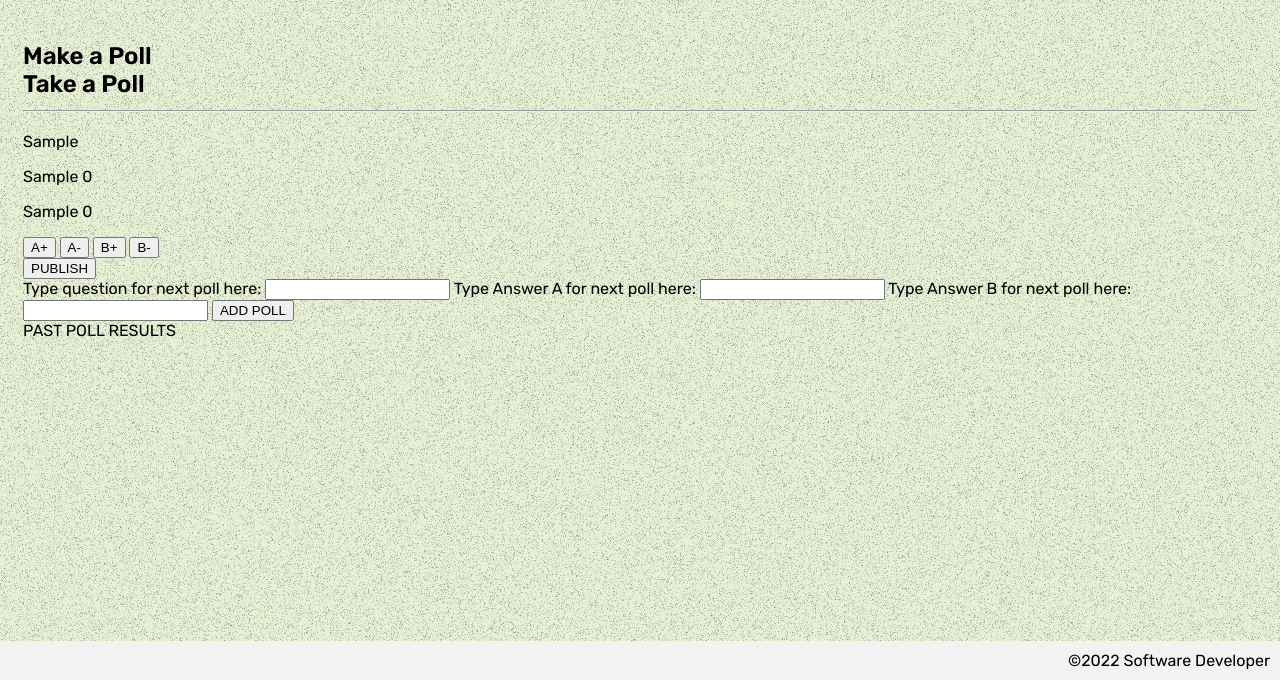
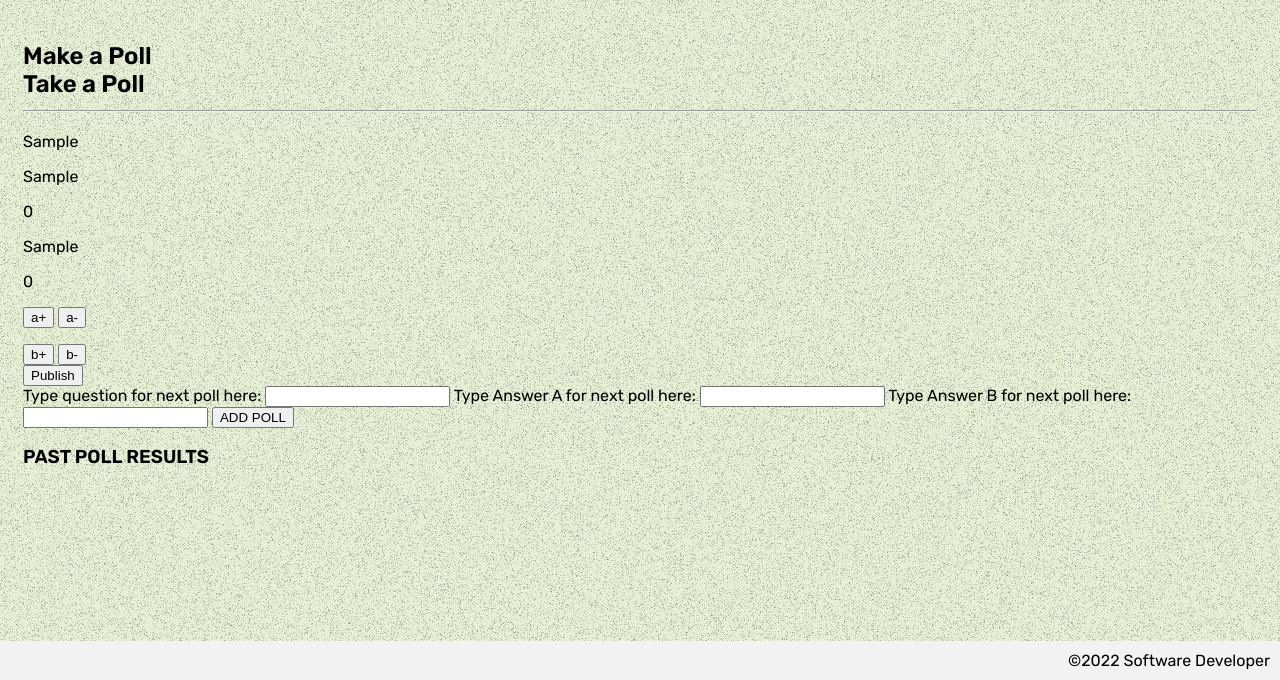
Before and after one commit to Adam-Robson/poll-tracker, a plain HTML site: page index.html in a window 1280 px wide. Both pictures are taken after typing "Sample", "Sample", "Sample" into the empty fields and a click on the button "ADD POLL". Shown: the part 120-800 px from the top of the page. Drawn offline with nearby package versions, Linux system fonts and the light colour scheme; no server answers.

Commit message:
build renderAll and displayAll functions

```diff
--- a/app.js
+++ b/app.js
@@ -1,106 +1,119 @@
-// import functions and grab DOM elements
-import { createPoll, getPolls } from './fetch-utils.js';
-import { renderPoll } from './render-utils.js';
+// Import Functions
+import { createPollRecord, getAllPollRecords } from './fetch-utils.js';
+import { renderPoll, renderAllPolls } from './render-utils.js';
 
-let currentPollQuestion = document.getElementById('current-poll-question');
+/** DOM Elements */
+let activePollQuestion = document.getElementById('active-poll-question');
+let activeAnswerA = document.getElementById('active-answer-a');
+let activeAnswerB = document.getElementById('active-answer-b');
+let pastPollResults = document.getElementById('past-poll-results');
 const addAButton = document.getElementById('add-a-button');
 const addBButton = document.getElementById('add-b-button');
 const subAButton = document.getElementById('sub-a-button');
 const subBButton = document.getElementById('sub-b-button');
-const createForm = document.getElementById('create-form');
+const addPollForm = document.getElementById('add-poll-form');
 const publishButton = document.getElementById('publish-button');
-let pastPollResults = document.getElementById('past-poll-results');
 
-let question = '';
-let answerA = '';
-let answerB = '';
-let answerACount = 0;
-let answerBCount = 0;
+/** Initialize State */
+let activePollQuestionText = '';
 
-createForm.addEventListener('submit', (e) => {
-    e.preventDefault();
-    const data = new FormData(createForm);
+let answer_a = '';
+let answer_b = '';
+let a_count = 0;
+let b_count = 0;
 
-    question = data.get('question-input');
-    answerA = data.get ('answer-a-input');
-    answerB = data.get ('answer-b-input');
+addPollForm.addEventListener('submit', (e) => {
+  e.preventDefault();
+  const data = new FormData(addPollForm);
 
-    createForm.reset();
+  activePollQuestionText = data.get('question-input');
+  answer_a = data.get('answer-a-input');
+  answer_b = data.get('answer-b-input');
 
-    addAButton.disabled = false;
-    addBButton.disabled = false;
-    subAButton.disabled = false;
-    subBButton.disabled = false;
-    publishButton.disabled = false;
+  activePollQuestion.textContent = activePollQuestionText;
+  activeAnswerA.textContent = answer_a;
+  activeAnswerB.textContent = answer_b;
+  addPollForm.reset();
 
-    displayCurrentPoll();
+  enableButtons();
+  displayCurrentPoll();
 });
 
 addAButton.addEventListener('click', () => {
-    answerACount++;
-    displayCurrentPoll();
+  a_count++;
+  displayCurrentPoll();
 });
 
 addBButton.addEventListener('click', () => {
-    answerBCount++;
-    displayCurrentPoll();
+  b_count++;
+  displayCurrentPoll();
 });
 
 subAButton.addEventListener('click', () => {
-    answerACount--;
-    displayCurrentPoll();
+  a_count--;
+  displayCurrentPoll();
 });
 
 subBButton.addEventListener('click', () => {
-    answerBCount--;
-    displayCurrentPoll();
+  b_count--;
+  displayCurrentPoll();
 });
 
-publishButton.addEventListener('click', async() => {
-    const poll = {
-        question: `${question}`,
-        answerA: `${answerA}`,
-        answerB: `${answerB}`,
-        answerACount: `${answerACount}`,
-        answerBCount: `${answerBCount}`,
-    };
+function resetState() {
+  activePollQuestionText = '';
+  answer_a = '';
+  answer_b = '';
+  a_count = 0;
+  b_count = 0;
+  addPollForm.reset();
+}
 
-    question = '';
-    answerA = '';
-    answerB = '';
-    answerACount = 0;
-    answerBCount = 0;
-
-    await createPoll(poll);
-    await displayAllPolls();
-    displayCurrentPoll();
-});
+function enableButtons() {
+  addAButton.disabled = false;
+  addBButton.disabled = false;
+  subAButton.disabled = false;
+  subBButton.disabled = false;
+  publishButton.disabled = false;
+}
 
 function displayCurrentPoll() {
 
-    currentPollQuestion.textContent = '';
+  activePollQuestion.textContent = '';
+  activeAnswerA.textContent = '';
+  activeAnswerB.textContent = '';
 
-    const nuPoll = {
-        question: question,
-        answerA: answerA,
-        answerB: answerB,
-        answerACount: answerACount,
-        answerBCount: answerBCount,
-    };
+  const activePoll = {
+    question: activePollQuestionText,
+    answerA: answer_a,
+    answerB: answer_b,
+    answerACount: a_count,
+    answerBCount: b_count,
+  };
 
-    const renderedPoll = renderPoll(nuPoll);
-    currentPollQuestion.append(renderedPoll);
+  const poll = renderPoll(activePoll);
+  activePollQuestion.append(poll);
+
+  return activePollQuestion;
 }
 
-async function displayAllPolls() {
-    const allPolls = await getPolls();
-    pastPollResults.textContent = '';
+publishButton.addEventListener('click', async () => {
+  const pollRecord = {
+    question: `${activePollQuestionText}`,
+    answerA: `${answer_a}`,
+    answerB: `${answer_b}`,
+    answerACount: `${a_count}`,
+    answerBCount: `${b_count}`,
+  };
 
-    for (let poll of allPolls) {
-        const container = renderPoll(poll);
-        pastPollResults.append(container);
-    }
+  await createPollRecord(pollRecord);
+  displayAllPolls();
+  resetState();
+});
+
+export async function displayAllPolls() {
+  const allPollRecords = await getAllPollRecords();
+
+  const polls = renderAllPolls(allPollRecords);
+  pastPollResults.append(polls);
+  return pastPollResults;
 }
-
-await displayAllPolls();
-displayCurrentPoll();
--- a/fetch-utils.js
+++ b/fetch-utils.js
@@ -1,20 +1,22 @@
-const SUPABASE_URL = 'https://fjidvhxajekcfrrjsnla.supabase.co';
-const SUPABASE_KEY = 'eyJhbGciOiJIUzI1NiIsInR5cCI6IkpXVCJ9.eyJpc3MiOiJzdXBhYmFzZSIsInJlZiI6ImZqaWR2aHhhamVrY2ZycmpzbmxhIiwicm9sZSI6ImFub24iLCJpYXQiOjE2NjAxNDU2ODYsImV4cCI6MTk3NTcyMTY4Nn0._zi_gZoOt0ksKYa3J9htU9w6oH8ojf_WkKrLHWGaswo';
+const SUPABASE_URL = 'https://ucbhjegmnpmhfsfryfos.supabase.co';
+const SUPABASE_KEY = 'eyJhbGciOiJIUzI1NiIsInR5cCI6IkpXVCJ9.eyJpc3MiOiJzdXBhYmFzZSIsInJlZiI6InVjYmhqZWdtbnBtaGZzZnJ5Zm9zIiwicm9sZSI6ImFub24iLCJpYXQiOjE2OTIwNjQzNzksImV4cCI6MjAwNzY0MDM3OX0._lam0-TSSW-yl0lBwoT4Iz9xA6f_gQQPbmLTjprKipE';
 
 const client = supabase.createClient(SUPABASE_URL, SUPABASE_KEY);
 
-export async function createPoll(poll){
-    const resp = await client.from('polltracking').insert(poll);
-    if (resp.error) {
-        throw new Error(resp.error.message);
-    }
-    return resp.data;
+export async function createPollRecord(poll) {
+  const { data, error } = await client
+    .from('polls')
+    .insert(poll);
+
+  if (error) throw new Error(error.message);
+  return data;
 }
 
-export async function getPolls() {
-    const resp = await client.from('polltracking').select('*');
-    if (resp.error) {
-        throw new Error(resp.error.message);
-    }
-    return resp.data;
+export async function getAllPollRecords() {
+  const { data, error } = await client
+    .from('polls')
+    .select('*');
+
+  if (error) throw new Error(error.message);
+  return data;
 }
--- a/index.html
+++ b/index.html
@@ -4,62 +4,61 @@
 <head>
     <meta charset="UTF-8" />
     <meta name="viewport" content="width=device-width, initial-scale=1.0" />
-    <meta http-equiv="X-UA-Compatible" content="ie=edge" />
+    <meta http-equiv="x-ua-compatible" content="ie=edge" />
     <script src="https://cdn.jsdelivr.net/npm/@supabase/supabase-js"></script>
     <link rel="icon" type="image/x-icon" href="/assets/alchemy-favicon.png" />
-    <link rel="preconnect" href="https://fonts.googleapis.com">
-    <link rel="preconnect" href="https://fonts.gstatic.com" crossorigin>
     <link rel="stylesheet" href="./styles.css" />
-    <title>Poll</title>
+    <title>Make A Poll | Take A Poll</title>
 </head>
 
 <body>
   <header>
-        <img src="/assets/icon.png">
+    <img src="/assets/icon.png" />
       <h1>Make a Poll<br>Take a Poll</h1>
+  </header>
+  <main>
+    <h2>Make a Poll<br />Take a Poll<hr /></h2>
+      <section id="active-poll-section">
+        <div id="active-poll-question"></div>
 
-    </header>
+        <p id="active-answer-a"></p>
+        <button id="add-a-button" disabled>a+</button>
+        <button id="sub-a-button" disabled>a-</button>
+        <span id="active-a-count"></span>
 
-    <main>
-        <h2>Make a Poll<br>Take a Poll<hr></h2>
-        <section id="current">
-            <div id="current-poll-question" ></div>
-
-                <button id="add-a-button" disabled>A+</button>
-                <button id="sub-a-button" disabled>A-</button>
-
-
-                    <button id="add-b-button" disabled>B+</button>
-                    <button id="sub-b-button" disabled>B-</button>
-
+        <p id="active-answer-b"></p>
+        <button id="add-b-button" disabled>b+</button>
+        <button id="sub-b-button" disabled>b-</button>
+        <span id="active-b-count"></span>
 
         <div>
-                <button id="publish-button" disabled>PUBLISH</button>
+          <button id="publish-button" disabled>Publish</button>
         </div>
       </section>
-        <form id="create-form">
-            <section id="input">
+
+    <form id="add-poll-form">
+      <section id="input-section">
         <label for="question-input">Type question for next poll here:</label>
-                    <input type="text" name="question-input" id="question-input">
+          <input type="text" name="question-input" id="question-input" />
+
         <label for="answer-a-input">Type Answer A for next poll here:</label>
-                    <input type="text" name="answer-a-input" id="answer-a-input">
+          <input type="text" name="answer-a-input" id="answer-a-input" />
+
         <label for="answer-b-input">Type Answer B for next poll here:</label>
-                    <input type="text" id="answer-b-input" name="answer-b-input" >
+          <input type="text" id="answer-b-input" name="answer-b-input" />
+
         <button id="add-poll-button">ADD POLL</button>
       </section>
     </form>
+
     <section id="past">
-            <div id="past-poll-results">PAST POLL RESULTS</div>
+      <h3 id="past-poll-results">PAST POLL RESULTS</h3>
+      <div id="past-polls"></div>
     </section>
+
   </main>
 
   <footer>&copy;2022 Software Developer</footer>
-
-
-
-
-
   <script type="module" src="./app.js"></script>
 </body>
-
 </html>
--- a/render-utils.js
+++ b/render-utils.js
@@ -1,14 +1,34 @@
-export function renderPoll(poll) {
-    const container = document.createElement('div');
-    const pollQuestionEl = document.createElement('div');
-    const answerOneEl = document.createElement('p');
-    const answerTwoEl = document.createElement('p');
+export function renderPoll(newPoll) {
+  const newPollContainer = document.createElement('div');
+  const newPollQuestion = document.createElement('p');
+  const answerACountEl = document.createElement('p');
+  const answerAEl = document.createElement('p');
+  const answerBCountEl = document.createElement('p');
+  const answerBEl = document.createElement('p');
 
-    pollQuestionEl.textContent = poll.question;
-    answerOneEl.textContent = `${poll.answerA} ${poll.answerACount}`;
-    answerTwoEl.textContent = `${poll.answerB} ${poll.answerBCount}`;
+  newPollQuestion.textContent = newPoll.question;
+  answerAEl.textContent = `${newPoll.answerA}`;
+  answerACountEl.textContent = `${newPoll.answerACount}`;
+  answerBEl.textContent = `${newPoll.answerB}`;
+  answerBCountEl.textContent = `${newPoll.answerBCount}`;
 
-    container.append(pollQuestionEl, answerOneEl, answerTwoEl);
+  newPollContainer.append(
+    newPollQuestion,
+    answerAEl,
+    answerACountEl,
+    answerBEl,
+    answerBCountEl
+  );
 
-    return container;
+  return newPollContainer;
 }
+
+export function renderAllPolls(pollsArray) {
+  const pastPolls = document.getElementById('div');
+
+  for (let poll of pollsArray) {
+    const pollItem = renderPoll(poll);
+    pastPolls.append(pollItem);
+  }
+
+}
```
Also changed, not shown: 1 other file. Lines whose indentation alone changed are shown as unchanged.
